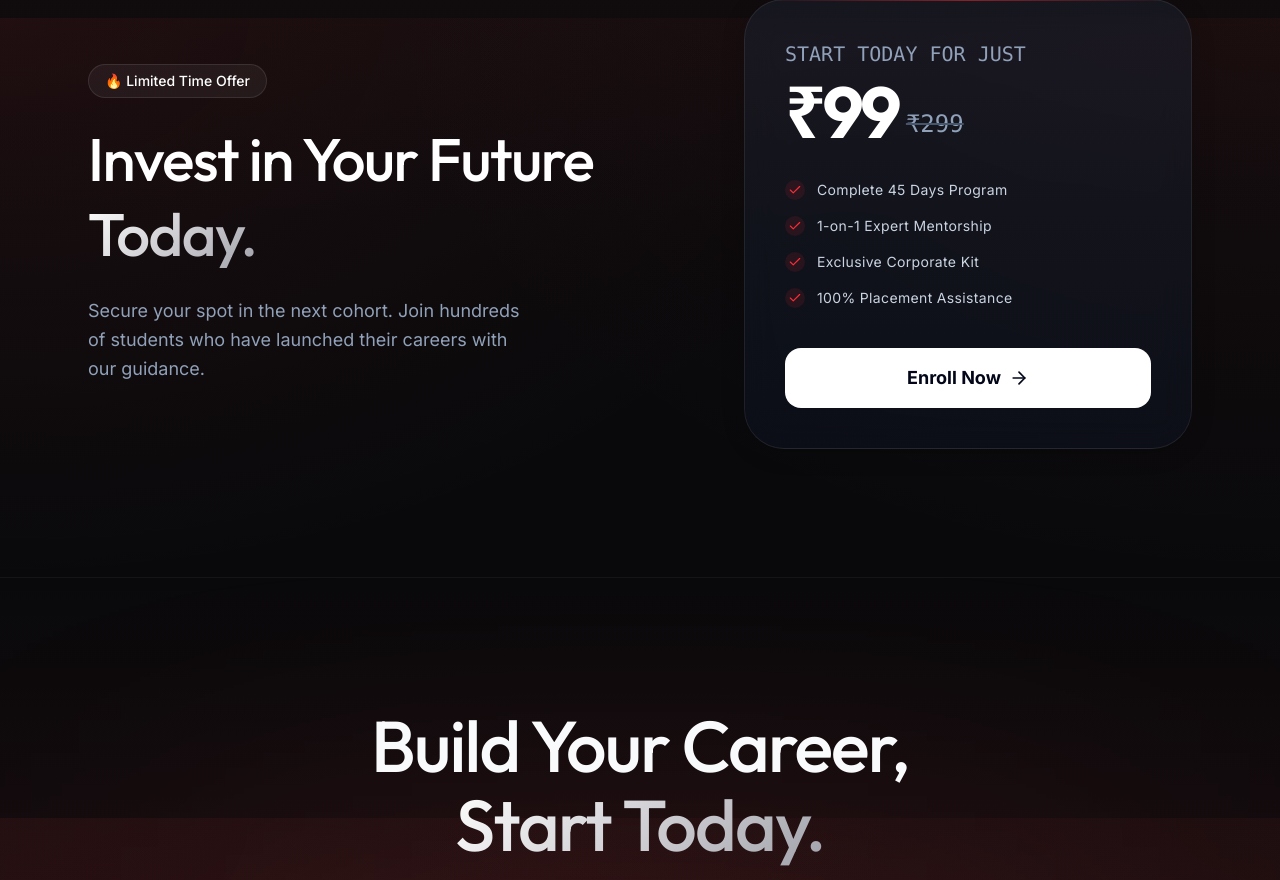
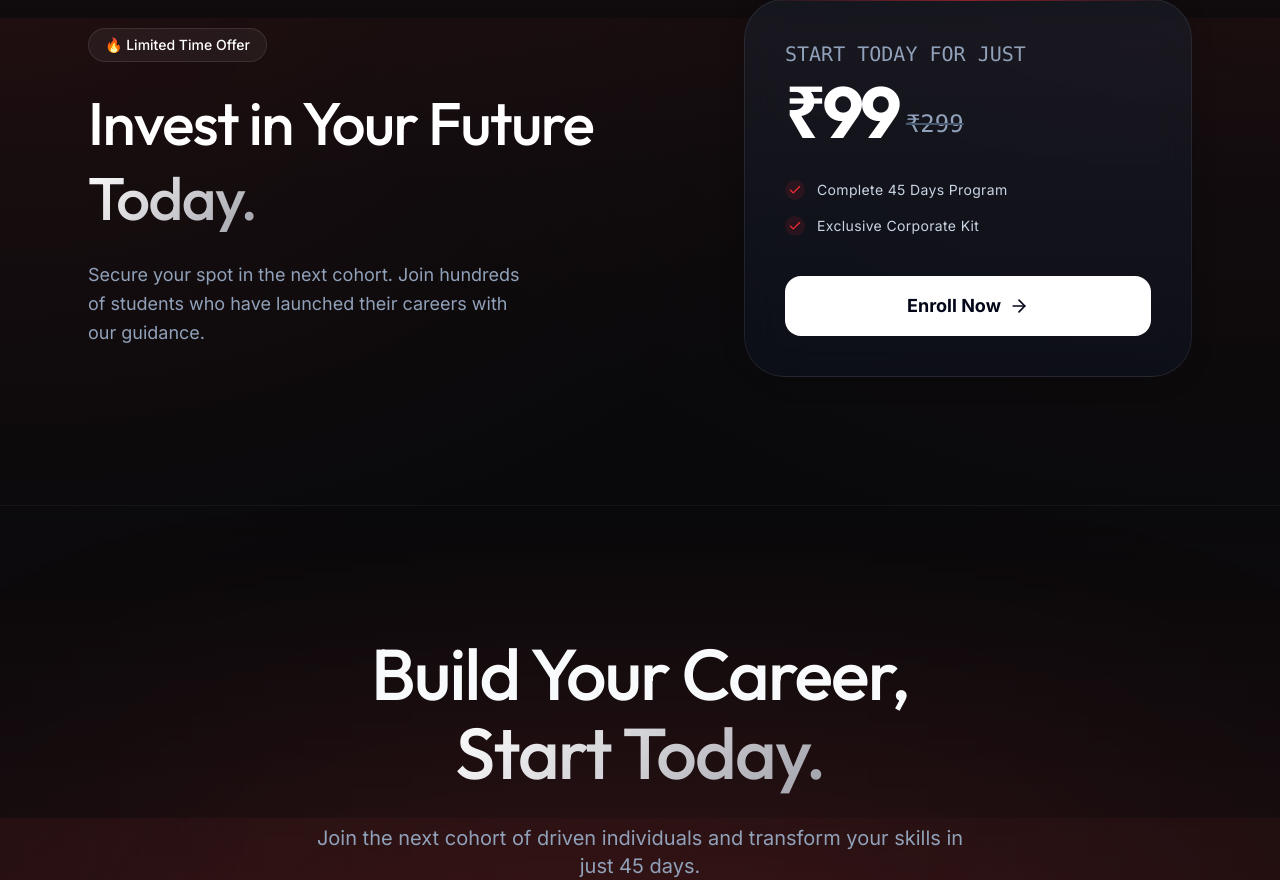
Before and after one commit to rohit-tamboli/updt, a React (Vite) app in the folder updt-front/: page / in a window 1280 px wide. Shown: the part 6382-7262 px from the top of the page. Built offline with nearby package versions, Linux system fonts and the light colour scheme.

Commit message:
first commit

```diff
--- a/updt-front/src/components/Pricing.tsx
+++ b/updt-front/src/components/Pricing.tsx
@@ -49,9 +49,9 @@ export default function Pricing() {
             <div className="flex flex-col gap-4 mb-10">
               {[
                 "Complete 45 Days Program",
-                "1-on-1 Expert Mentorship",
+                // "1-on-1 Expert Mentorship",
                 "Exclusive Corporate Kit",
-                "100% Placement Assistance"
+                // "100% Placement Assistance"
               ].map((feature, i) => (
                 <div key={i} className="flex items-center gap-3">
                   <div className="w-5 h-5 rounded-full bg-red-500/10 flex items-center justify-center flex-shrink-0 group-hover:bg-red-500/20 transition-colors">
```
